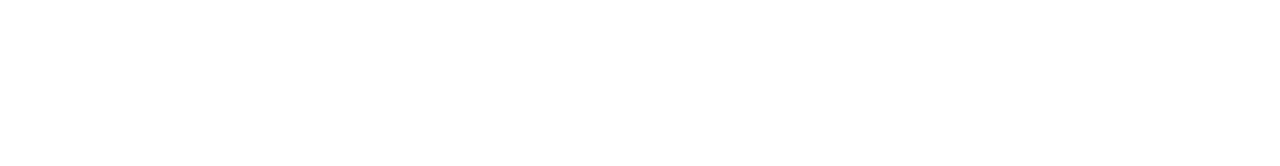
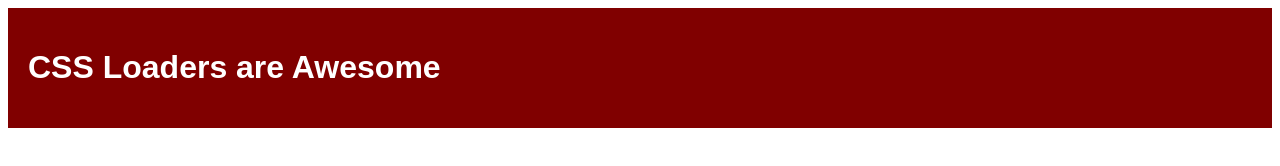
Before and after one commit to iamshaunjp/webpack-playlist, a website built with webpack: page index.html in a window 1280 px wide. Built offline with nearby package versions, Linux system fonts and the light colour scheme.

Commit message:
lesson code added

```diff
--- a/index.html
+++ b/index.html
@@ -5,7 +5,11 @@
     <title>Webpack</title>
   </head>
   <body>
-    <div id="body-content"></div>
+    <div id="body-content">
+        <div class="intro-component">
+            <h1>CSS Loaders are Awesome</h1>
+        </div>
+    </div>
     <script src="./dist/bundle.js"></script>
   </body>
 </html>
--- a/package.json
+++ b/package.json
@@ -22,6 +22,8 @@
   "devDependencies": {
     "babel-loader": "^6.2.5",
     "babel-preset-es2015": "^6.14.0",
+    "css-loader": "^0.25.0",
+    "style-loader": "^0.13.1",
     "webpack": "^1.13.2"
   },
   "dependencies": {
--- /dev/null
+++ b/src/css/introComponent.css
@@ -0,0 +1,6 @@
+.intro-component{
+    padding: 20px;
+    background: maroon;
+    color: #fff;
+    font-family: arial;
+}
--- a/src/script-1.js
+++ b/src/script-1.js
@@ -1,2 +1,3 @@
+// Welcome Component JS
 var message = require('./script-2');
-alert(message);
+require('./css/introComponent.css');
--- a/webpack.config.js
+++ b/webpack.config.js
@@ -18,6 +18,10 @@ module.exports = {
                 query: {
                     presets: ['es2015']
                 }
+            },
+            {
+                test: /\.css$/,
+                loader: 'style-loader!css-loader'
             }
         ] //loaders
     } //module
```
